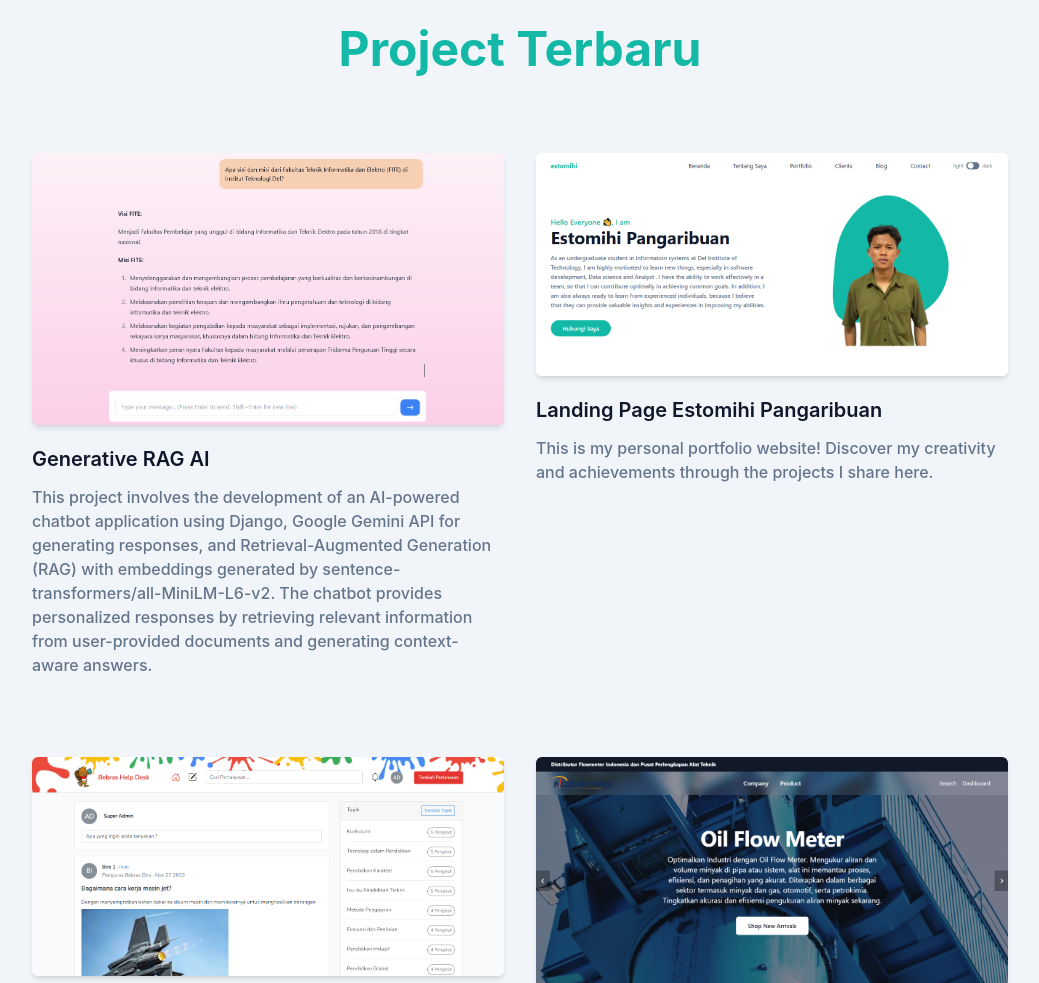
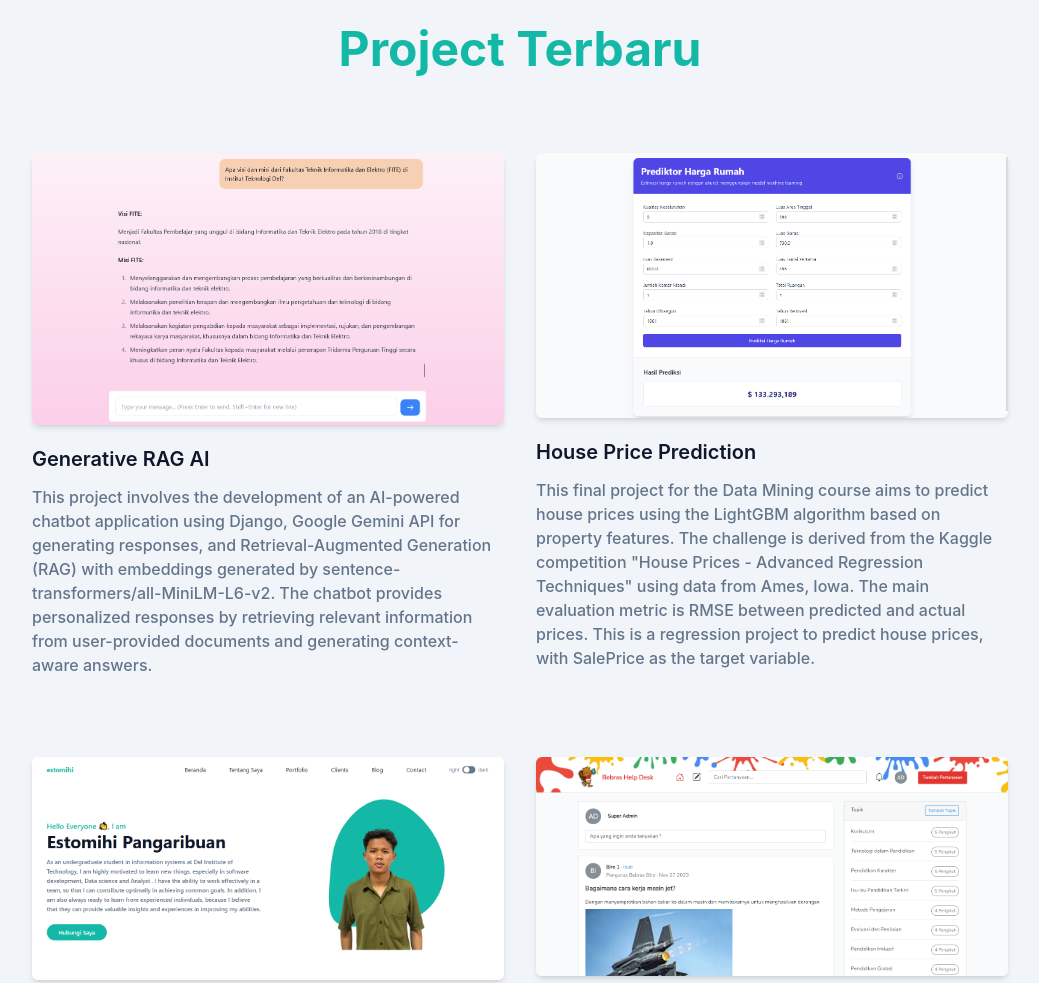
Before and after one commit to Estomihi100103/my.github.io, a website: page index.html in a window 1280 px wide. Shown: the part 680-1663 px from the top of the page, without its empty margins (120-1159 px from the left). Drawn offline with Linux system fonts and the light colour scheme.

Commit message:
Update project

```diff
--- a/index.html
+++ b/index.html
@@ -187,6 +187,19 @@
                                 href="https://github.com/Estomihi100103/Generative-RAG-AI"
                                 target="_blank">Generative RAG AI</h3>
                         <p class="text-base font-medium text-secondary">This project involves the development of an AI-powered chatbot application using Django, Google Gemini API for generating responses, and Retrieval-Augmented Generation (RAG) with embeddings generated by sentence-transformers/all-MiniLM-L6-v2. The chatbot provides personalized responses by retrieving relevant information from user-provided documents and generating context-aware answers.</p>
+                    </div>
+
+                    <div class="mb-12 p-4 md:w-1/2">
+                        <div class="overflow-hidden rounded-md shadow-md">
+                            <img src="dist/img/portfolio/house_price.png"
+                                alt="Landing Page" width="w-full" />
+                        </div>
+                        <h3
+                            class="mt-5 mb-3 text-xl font-semibold text-dark dark:text-white">
+                            <a
+                                href="https://github.com/Estomihi100103/Generative-RAG-AI"
+                                target="_blank">House Price Prediction</h3>
+                        <p class="text-base font-medium text-secondary">This final project for the Data Mining course aims to predict house prices using the LightGBM algorithm based on property features. The challenge is derived from the Kaggle competition "House Prices - Advanced Regression Techniques" using data from Ames, Iowa. The main evaluation metric is RMSE between predicted and actual prices. This is a regression project to predict house prices, with SalePrice as the target variable.</p>
                     </div>
 
                     <div class="mb-12 p-4 md:w-1/2">
```
Also changed, not shown: dist/img/portfolio/house_price.png (added).
